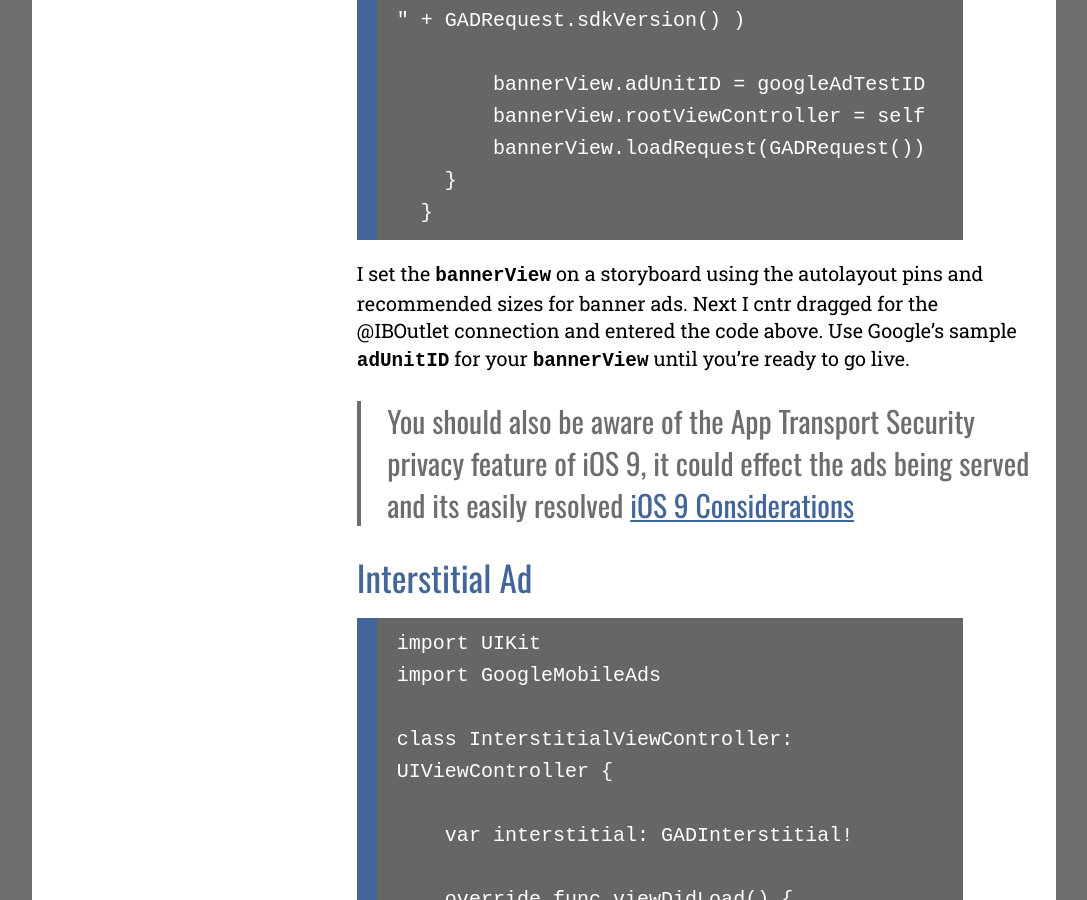
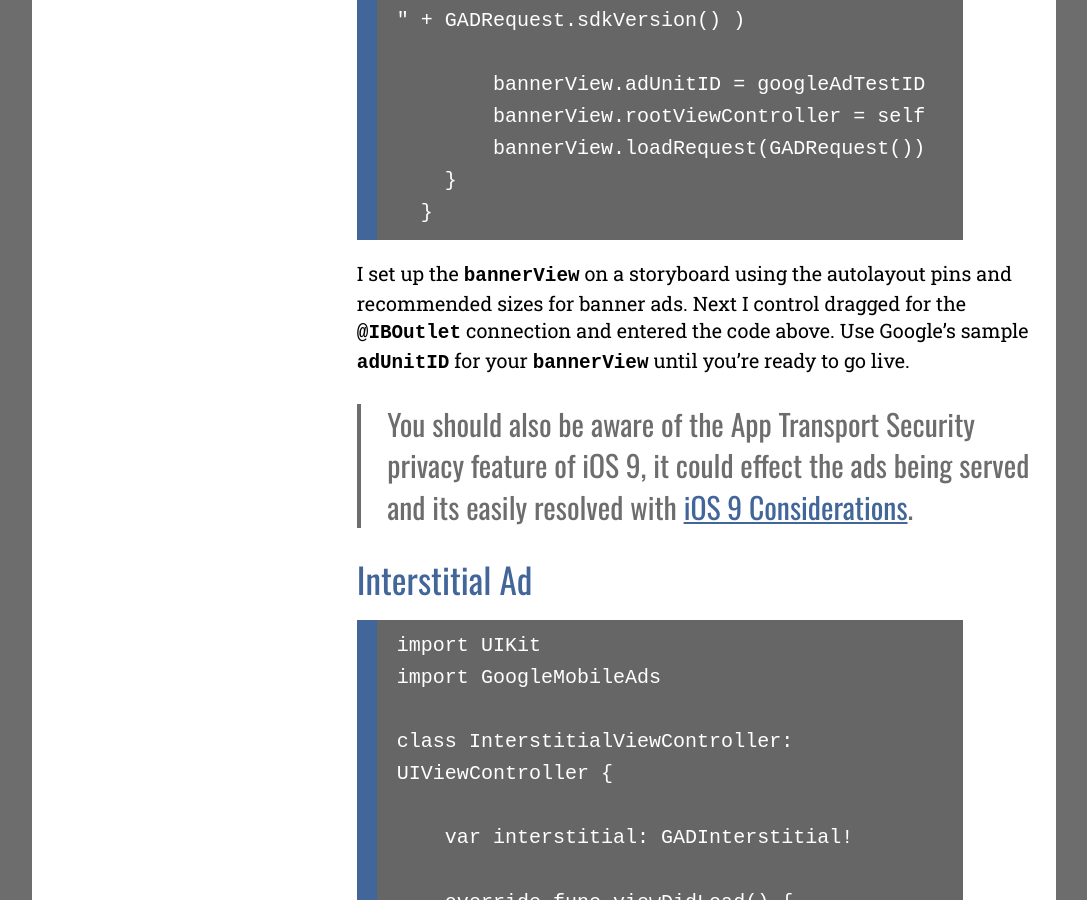
Before and after one commit to endodoug/endodoug.github.io, a Jekyll site: the page built from _posts/2016-03-28-admob-demo.md, in a window 1280 px wide and 900 px high, scrolled down 1961 px. Shown: the whole window, without its empty margins (96-1183 px from the left). Built offline with Jekyll 4.4.1, drawn with Linux system fonts in a browser that asks for light colours; comment, search, counter and statistics services are not loaded.

Commit message:
Update 2016-03-28-admob-demo.md
format edits

```diff
--- a/_posts/2016-03-28-admob-demo.md
+++ b/_posts/2016-03-28-admob-demo.md
@@ -37,9 +37,9 @@
         }
       }
 
-I set the `bannerView` on a storyboard using the autolayout pins and recommended sizes for banner ads.  Next I cntr dragged for the @IBOutlet connection and entered the code above.  Use Google’s sample `adUnitID` for your `bannerView` until you’re ready to go live.
+I set up the `bannerView` on a storyboard using the autolayout pins and recommended sizes for banner ads.  Next I control dragged for the `@IBOutlet` connection and entered the code above.  Use Google’s sample `adUnitID` for your `bannerView` until you’re ready to go live.
 
-> You should also be aware of the App Transport Security privacy feature of iOS 9, it could effect the ads being served and its easily resolved [iOS 9 Considerations](https://developers.google.com/admob/ios/ios9 "iOS 9 Considerations for AdMob")
+> You should also be aware of the App Transport Security privacy feature of iOS 9, it could effect the ads being served and its easily resolved with [iOS 9 Considerations](https://developers.google.com/admob/ios/ios9 "iOS 9 Considerations for AdMob").
 
 ## Interstitial Ad
 
```
